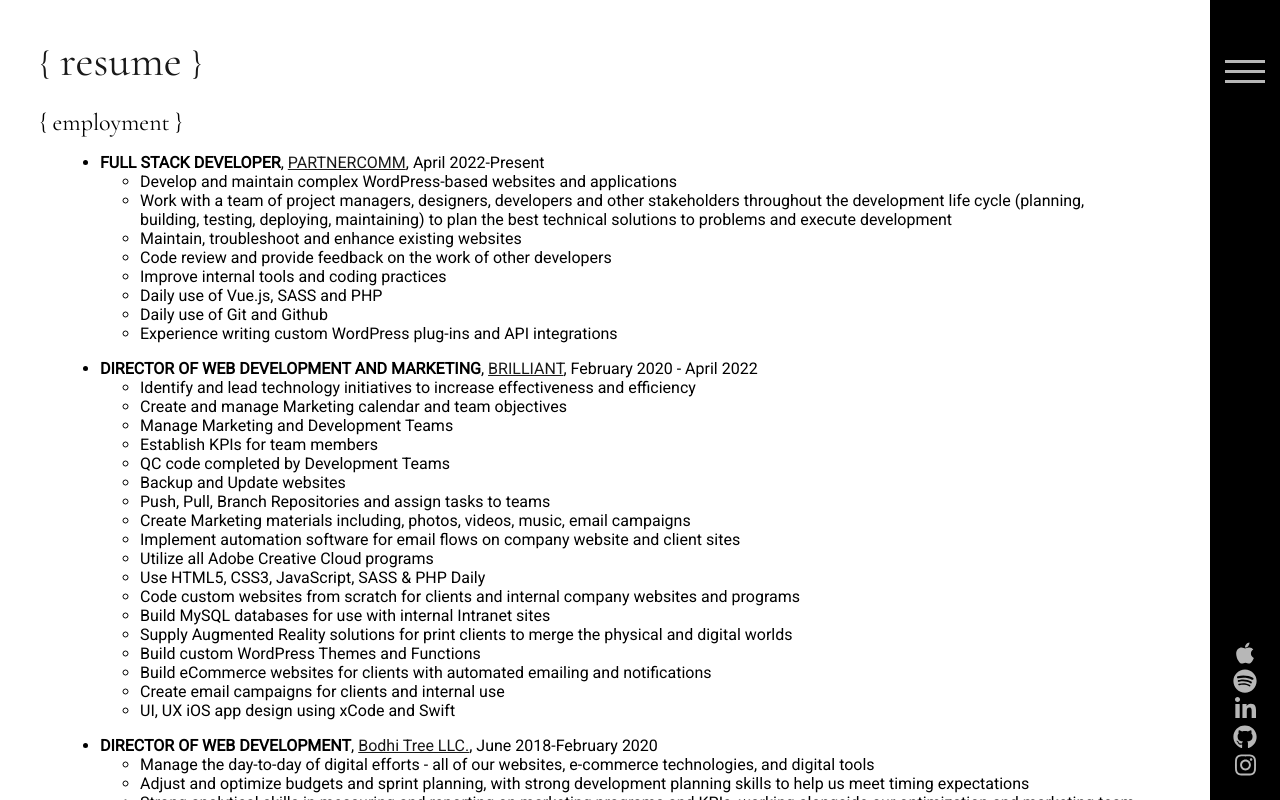
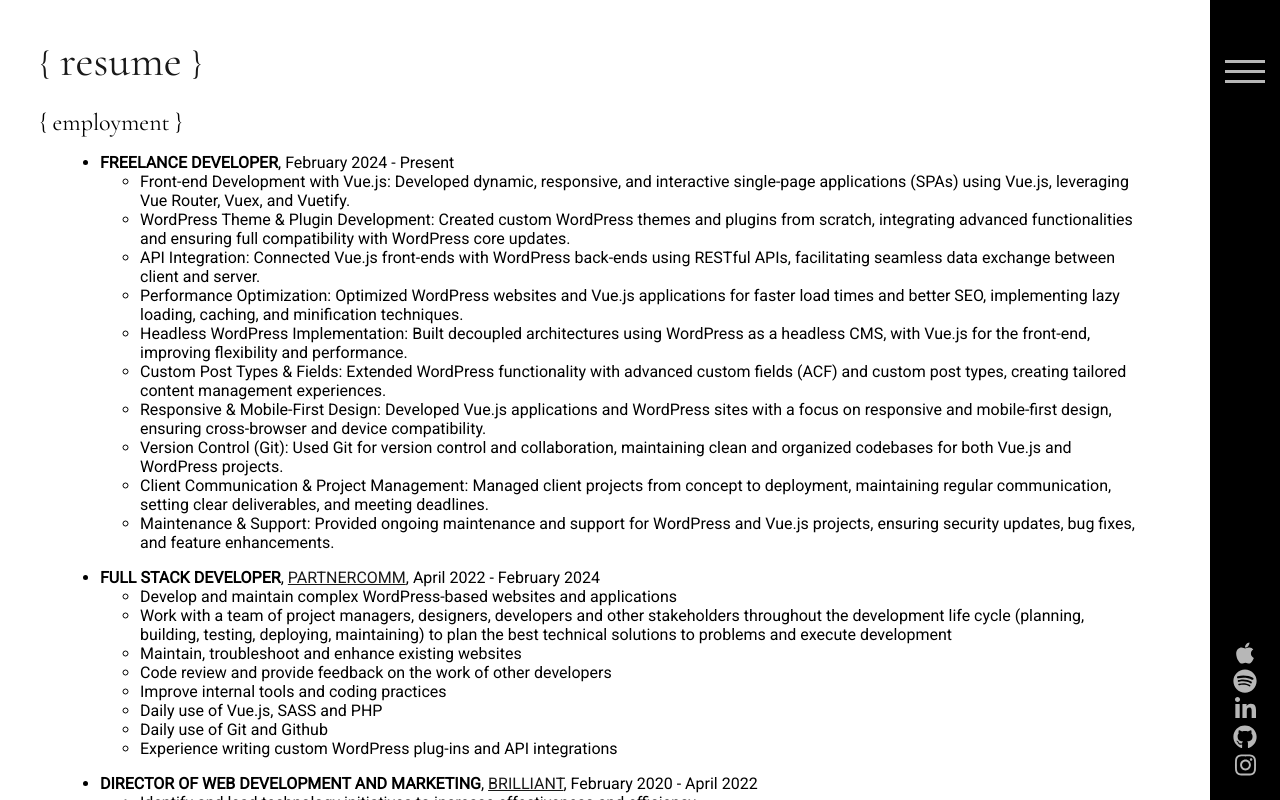
Before and after one commit to jocean12/resume, a Vue app: page /resume in a window 1280 px wide. Shown: the top 800 px of the page. Built offline with nearby package versions, Linux system fonts and the light colour scheme.

Commit message:
update resume

```diff
--- a/src/views/Resume.vue
+++ b/src/views/Resume.vue
@@ -14,8 +14,26 @@
         <section>
           <ul>
             <li>
+              <strong>FREELANCE DEVELOPER</strong>,
+              February 2024 - Present
+            </li>
+            <ul>
+              <li>Front-end Development with Vue.js: Developed dynamic, responsive, and interactive single-page applications (SPAs) using Vue.js, leveraging Vue Router, Vuex, and Vuetify.</li>
+              <li>WordPress Theme & Plugin Development: Created custom WordPress themes and plugins from scratch, integrating advanced functionalities and ensuring full compatibility with WordPress core updates.</li>
+              <li>API Integration: Connected Vue.js front-ends with WordPress back-ends using RESTful APIs, facilitating seamless data exchange between client and server.</li>
+              <li>Performance Optimization: Optimized WordPress websites and Vue.js applications for faster load times and better SEO, implementing lazy loading, caching, and minification techniques.</li>
+              <li>Headless WordPress Implementation: Built decoupled architectures using WordPress as a headless CMS, with Vue.js for the front-end, improving flexibility and performance.</li>
+              <li>Custom Post Types & Fields: Extended WordPress functionality with advanced custom fields (ACF) and custom post types, creating tailored content management experiences.</li>
+              <li>Responsive & Mobile-First Design: Developed Vue.js applications and WordPress sites with a focus on responsive and mobile-first design, ensuring cross-browser and device compatibility.</li>
+              <li>Version Control (Git): Used Git for version control and collaboration, maintaining clean and organized codebases for both Vue.js and WordPress projects.</li>
+              <li>Client Communication & Project Management: Managed client projects from concept to deployment, maintaining regular communication, setting clear deliverables, and meeting deadlines.</li>
+              <li>Maintenance & Support: Provided ongoing maintenance and support for WordPress and Vue.js projects, ensuring security updates, bug fixes, and feature enhancements.</li>
+            </ul>
+          </ul>
+          <ul>
+            <li>
               <strong>FULL STACK DEVELOPER</strong>,
-              <a href="https://partnercomm.net" target="_blank">PARTNERCOMM</a>, April 2022-Present
+              <a href="https://partnercomm.net" target="_blank">PARTNERCOMM</a>, April 2022 - February 2024
             </li>
             <ul>
               <li>Develop and maintain complex WordPress-based websites and applications</li>
@@ -318,9 +336,13 @@
             <strong>Vue 3 Courses</strong>, Online, April 2022-Present
             <br />Taking online classes in Vue.js version 3.
           </p>
+          <p>
+            <strong>React Courses</strong>, Online, February 2024-Present
+            <br />Taking online classes in React.
+          </p>
           <h2>Stanford University</h2>
           <p>
-            <strong>Computer Science</strong>, Online, June 2017-Present
+            <strong>Computer Science</strong>, Online, June 2017 - October 2021
             <br />Taking online classes in Object Oriented Programing and Swift.
           </p>
           <h2>Conservatory of Recording Arts and Sciences</h2>
```
